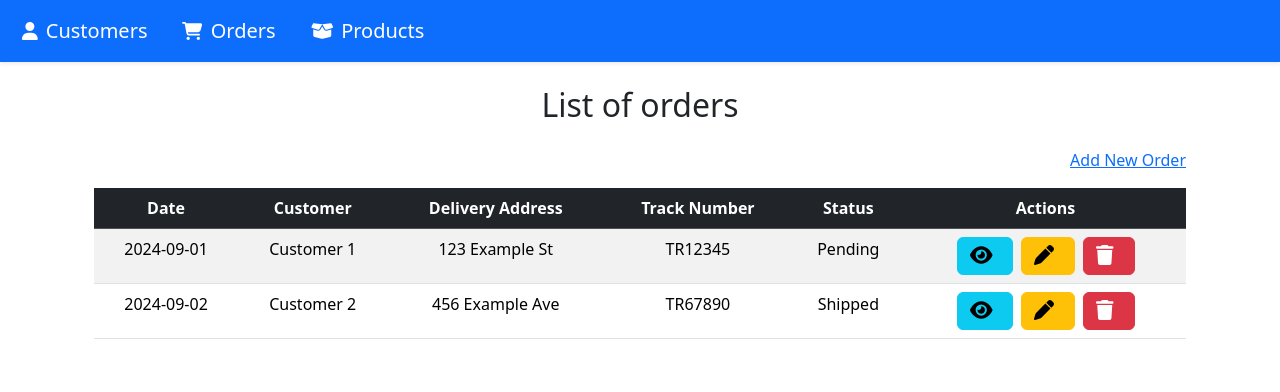
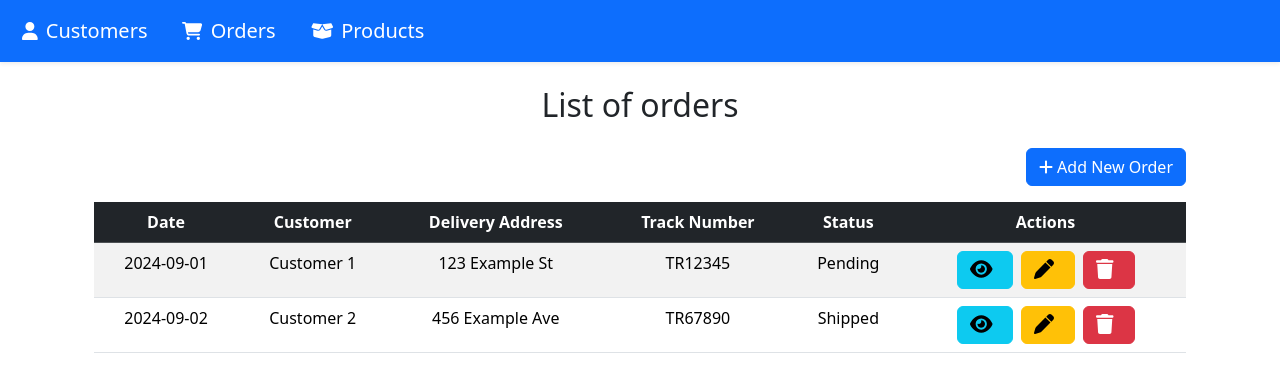
Before and after one commit to OusmaneLyDev/application-frontend-dynamique, a Vue app: page /orders in a window 1280 px wide. Shown: the top 392 px of the page. Built offline with nearby package versions, Linux system fonts and the light colour scheme.

Commit message:
Ajout de button d'ajout des commandes

```diff
--- a/src/views/OrdersView.vue
+++ b/src/views/OrdersView.vue
@@ -2,12 +2,16 @@
   <div class="container mt-4">
     <h1 class="mb-4 title text-center">List of orders</h1>
     <div class="d-flex justify-content-end mb-3">
-      <!-- <button class="btn btn-primary" @click="openModal">
-        <font-awesome-icon :icon="['fas', 'plus']" />
-        Add New Order
-      </button> -->
 
-      <router-link to="/AddOrder">Add New Order</router-link>
+
+      <RouterLink
+            type="button"
+            class="btn btn-primary"
+            :to="{ name: 'AddOrder' }"
+          >
+          <font-awesome-icon :icon="['fas', 'plus']" />
+          Add New Order
+        </RouterLink>
     </div>
     <div class="table-responsive">
       <table class="table table-striped table-hover text-center table-transparent">
```
Also changed, not shown: 1 other file (tests, documents, lock files or other folders).
